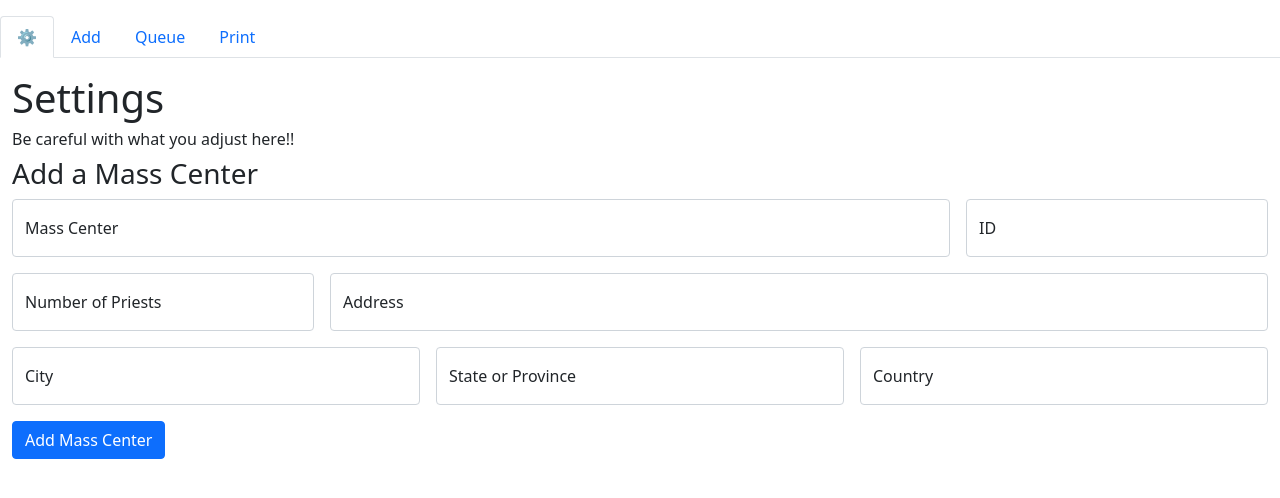
After one commit to corei8/stipendium, a Flask app: page /settings in a window 1280 px wide. The commit adds this page. Shown: the top 498 px of the page. Run offline with Flask 2, Linux system fonts and the light colour scheme.

Commit message:
add unchained form to setttings page for mass centers

```diff
--- a/stipendium/forms.py
+++ b/stipendium/forms.py
@@ -46,8 +46,39 @@ class StipendForm(Form):
             render_kw={'placeholder': 'Number'},
             )
 
-
-
-# if __name__=='__main__':
-    # app.debug=True
-    # app.run()
+class CenterForm(Form):
+    name = StringField(
+            'ID',
+            [Length(min=6, max=6)],
+            render_kw={'placeholder': '6-letter ID'} # a change to this must change all instances
+            )
+    fullname = StringField(
+            'Mass Center',
+            [Length(min=5, max=35)],
+            render_kw={'placeholder': 'Mass Center'}
+            )
+    priests = IntegerField(
+            'Number of Priests',
+            [Length(min=1)],
+            render_kw={'placeholder': 'Number of Priests'}
+            )
+    address = StringField(
+            'Address',
+            [Length(min=10, max=25)],
+            render_kw={'placeholder': 'Address'}
+            )
+    city = StringField(
+            'City',
+            [Length(min=4, max=25)],
+            render_kw={'placeholder': 'City'}
+            )
+    state = StringField(
+            'State or Province',
+            [Length(min=4, max=25)],
+            render_kw={'placeholder': 'State or Province'}
+            )
+    country = StringField(
+            'Country',
+            [Length(min=4, max=25)],
+            render_kw={'placeholder': 'Country'}
+            )
--- a/stipendium/templates/base.html
+++ b/stipendium/templates/base.html
@@ -8,6 +8,9 @@
     </head>
     <body>
         <ul class="nav nav-tabs mt-3 mb-3">
+            <li class="nav-item">
+                <a class="nav-link {{settings}}" href="{{ url_for('settings') }}">⚙</a>
+            </li>
             <li class="nav-item">
                 <a class="nav-link {{add}}" href="{{ url_for('add_stipend') }}">Add</a>
             </li>
--- /dev/null
+++ b/stipendium/templates/settings.html
@@ -0,0 +1,39 @@
+{% extends 'base.html'%}
+{% from "_formhelper.html" import input_field, select_field, floating_field %}
+{% block content %}
+<h1>Settings</h1>
+<h6>Be careful with what you adjust here!!</h6>
+<h3>Add a Mass Center</h3>
+<form method="post">
+    <div class="row g-3">
+        <div class="col">
+            {{ floating_field(centers_form.fullname) }}
+        </div>
+        <div class="col-sm-3">
+            {{ floating_field(centers_form.name) }}
+        </div>
+    </div>
+    <div class="row g-3">
+        <div class="col-sm-3">
+            {{ floating_field(centers_form.priests) }}
+        </div>
+        <div class="col">
+            {{ floating_field(centers_form.address) }}
+        </div>
+    </div>
+    <div class="row g-3">
+        <div class="col">
+            {{ floating_field(centers_form.city) }}
+        </div>
+        <div class="col">
+            {{ floating_field(centers_form.state) }}
+        </div>
+        <div class="col">
+            {{ floating_field(centers_form.country) }}
+        </div>
+    </div>
+</form>
+<p>
+<input class="btn btn-primary" type="submit" value="Add Mass Center">
+</p>
+{% endblock %}
--- a/stipendium/views.py
+++ b/stipendium/views.py
@@ -4,8 +4,8 @@ from flask import (
         url_for, flash, redirect, make_response,
         send_file
         )
-from stipendium.forms import StipendForm
-from stipendium.models import Stipend
+from stipendium.forms import StipendForm, CenterForm
+from stipendium.models import Stipend, Centers
 from stipendium.stipend_utils import output
 
 
@@ -45,6 +45,19 @@ def stipends():
             view='active'
             )
 
+@app.route('/settings', methods=['GET', 'POST'])
+def settings():
+    # stipends = Stipend.query.all()
+    # centers = Centers.query.all
+    centers_form = CenterForm(request.form)
+    return render_template(
+            'settings.html',
+            # stipends=stipends,
+            centers_form = centers_form,
+            title='Settings',
+            settings='active'
+            )
+
 @app.route('/print', methods=['GET'])
 def print_book():
     stipends = Stipend.query.all()
```
